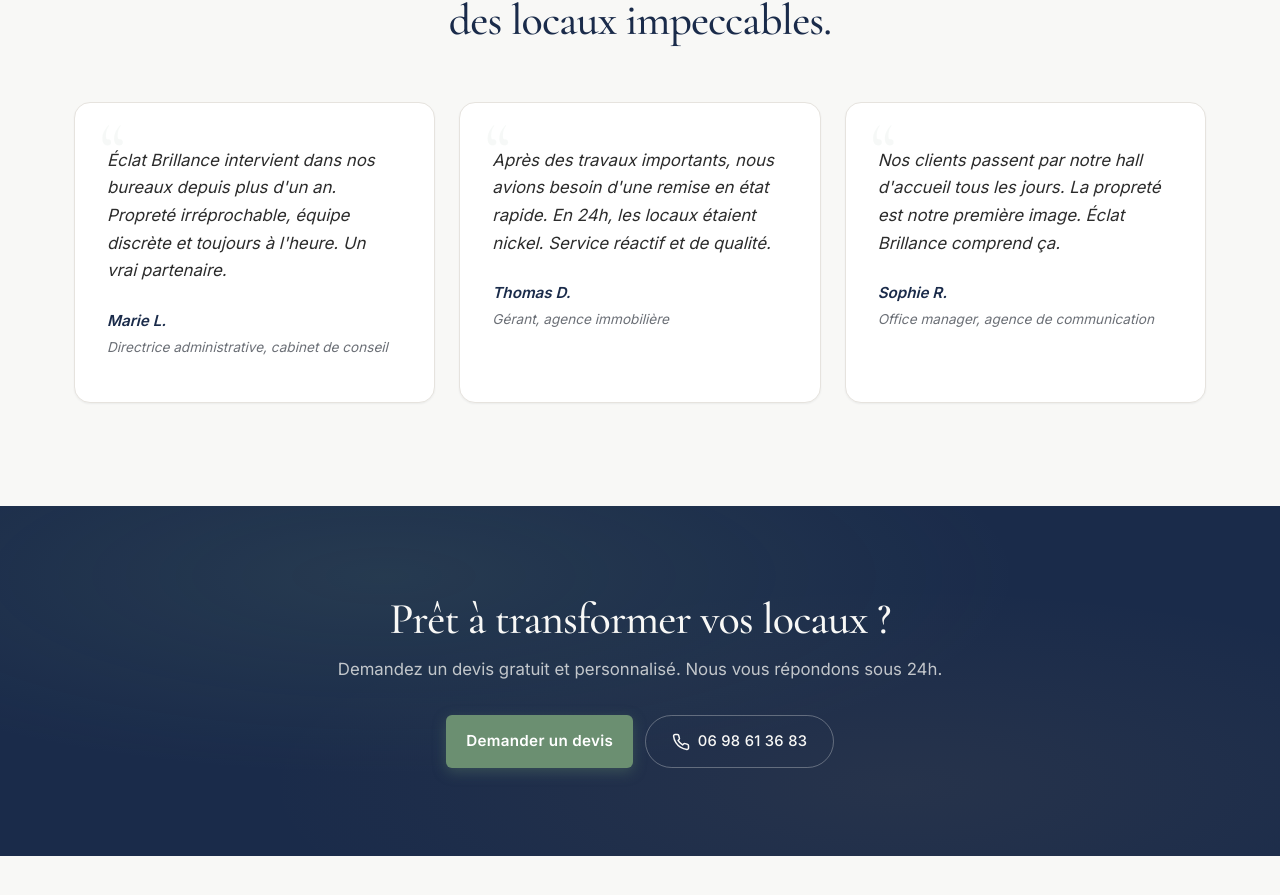
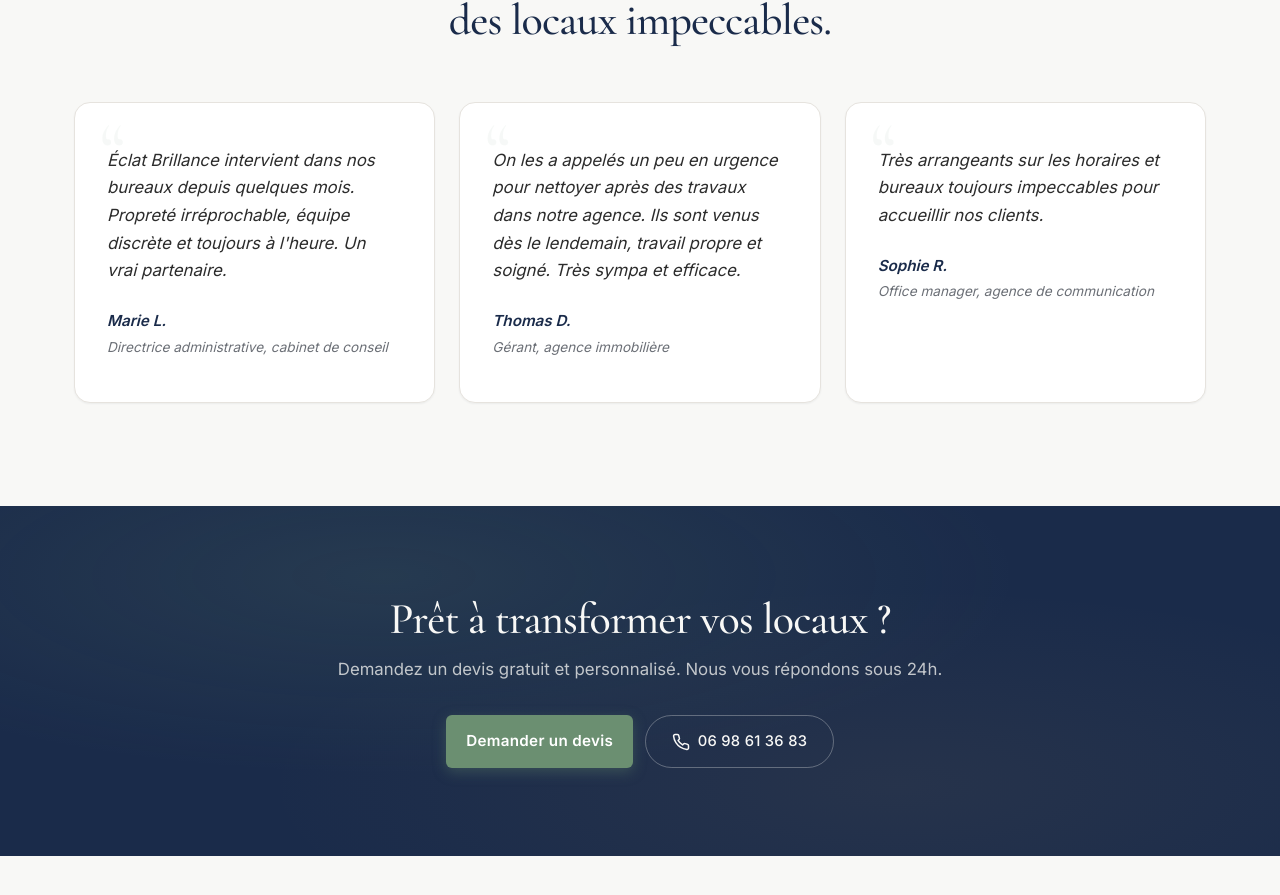
Before and after one commit to TheSlammedSocietyWebsite/Eclat-Brillance, a React (Vite) app in the folder site/: page / in a window 1280 px wide. Shown: the part 4797-5692 px from the top of the page. Built offline with nearby package versions, Linux system fonts and the light colour scheme; no server answers.

Commit message:
content: ajuster les avis pour un ton plus humain et cohérent avec le lancement

```diff
--- a/site/public/content.json
+++ b/site/public/content.json
@@ -176,17 +176,17 @@
   },
   "testimonials": [
     {
-      "quote": "Éclat Brillance intervient dans nos bureaux depuis plus d'un an. Propreté irréprochable, équipe discrète et toujours à l'heure. Un vrai partenaire.",
+      "quote": "Éclat Brillance intervient dans nos bureaux depuis quelques mois. Propreté irréprochable, équipe discrète et toujours à l'heure. Un vrai partenaire.",
       "author": "Marie L.",
       "role": "Directrice administrative, cabinet de conseil"
     },
     {
-      "quote": "Après des travaux importants, nous avions besoin d'une remise en état rapide. En 24h, les locaux étaient nickel. Service réactif et de qualité.",
+      "quote": "On les a appelés un peu en urgence pour nettoyer après des travaux dans notre agence. Ils sont venus dès le lendemain, travail propre et soigné. Très sympa et efficace.",
       "author": "Thomas D.",
       "role": "Gérant, agence immobilière"
     },
     {
-      "quote": "Nos clients passent par notre hall d'accueil tous les jours. La propreté est notre première image. Éclat Brillance comprend ça.",
+      "quote": "Très arrangeants sur les horaires et bureaux toujours impeccables pour accueillir nos clients.",
       "author": "Sophie R.",
       "role": "Office manager, agence de communication"
     }
--- a/site/src/data/content.js
+++ b/site/src/data/content.js
@@ -188,17 +188,17 @@ export const testimonialsSection = {
 
 export const testimonials = [
   {
-    quote: "Éclat Brillance intervient dans nos bureaux depuis plus d'un an. Propreté irréprochable, équipe discrète et toujours à l'heure. Un vrai partenaire.",
+    quote: "Éclat Brillance intervient dans nos bureaux depuis quelques mois. Propreté irréprochable, équipe discrète et toujours à l'heure. Un vrai partenaire.",
     author: 'Marie L.',
     role: 'Directrice administrative, cabinet de conseil',
   },
   {
-    quote: "Après des travaux importants, nous avions besoin d'une remise en état rapide. En 24h, les locaux étaient nickel. Service réactif et de qualité.",
+    quote: "On les a appelés un peu en urgence pour nettoyer après des travaux dans notre agence. Ils sont venus dès le lendemain, travail propre et soigné. Très sympa et efficace.",
     author: 'Thomas D.',
     role: 'Gérant, agence immobilière',
   },
   {
-    quote: "Nos clients passent par notre hall d'accueil tous les jours. La propreté est notre première image. Éclat Brillance comprend ça.",
+    quote: "Très arrangeants sur les horaires et bureaux toujours impeccables pour accueillir nos clients.",
     author: 'Sophie R.',
     role: 'Office manager, agence de communication',
   },
```
